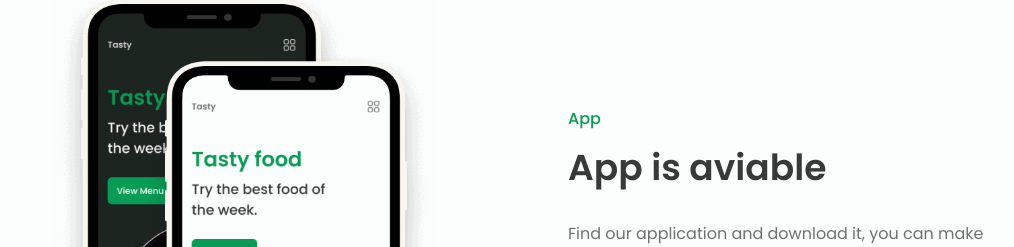
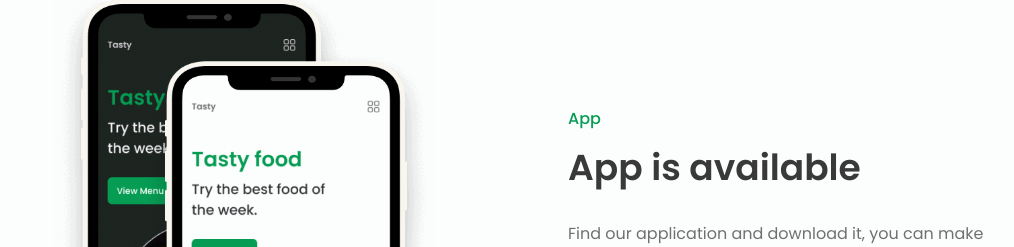
Before and after one commit to Soknic/LandingPage, a plain HTML site: page index.html in a window 1280 px wide. Shown: the part 2560-2807 px from the top of the page, without its empty margins (128-1142 px from the left). Drawn offline with nearby package versions, Linux system fonts and the light colour scheme.

Commit message:
h2 change

```diff
--- a/index.html
+++ b/index.html
@@ -386,7 +386,7 @@
         <div class="app__container bd-grid">
             <div class="app__data">
                 <span class="section-subtitle app__initial">App</span>
-                <h2 class="section-title app__initial">App is aviable</h2>
+                <h2 class="section-title app__initial">App is available</h2>
                 <p class="app__description">Find our application and download it, you can make reservations, food orders, see your deliveries on the way and much more.</p>
                 <div class="app__stores">
                     <a href="#"><img src="assets/img/app1.png" alt="" class="app__store"></a>
```
